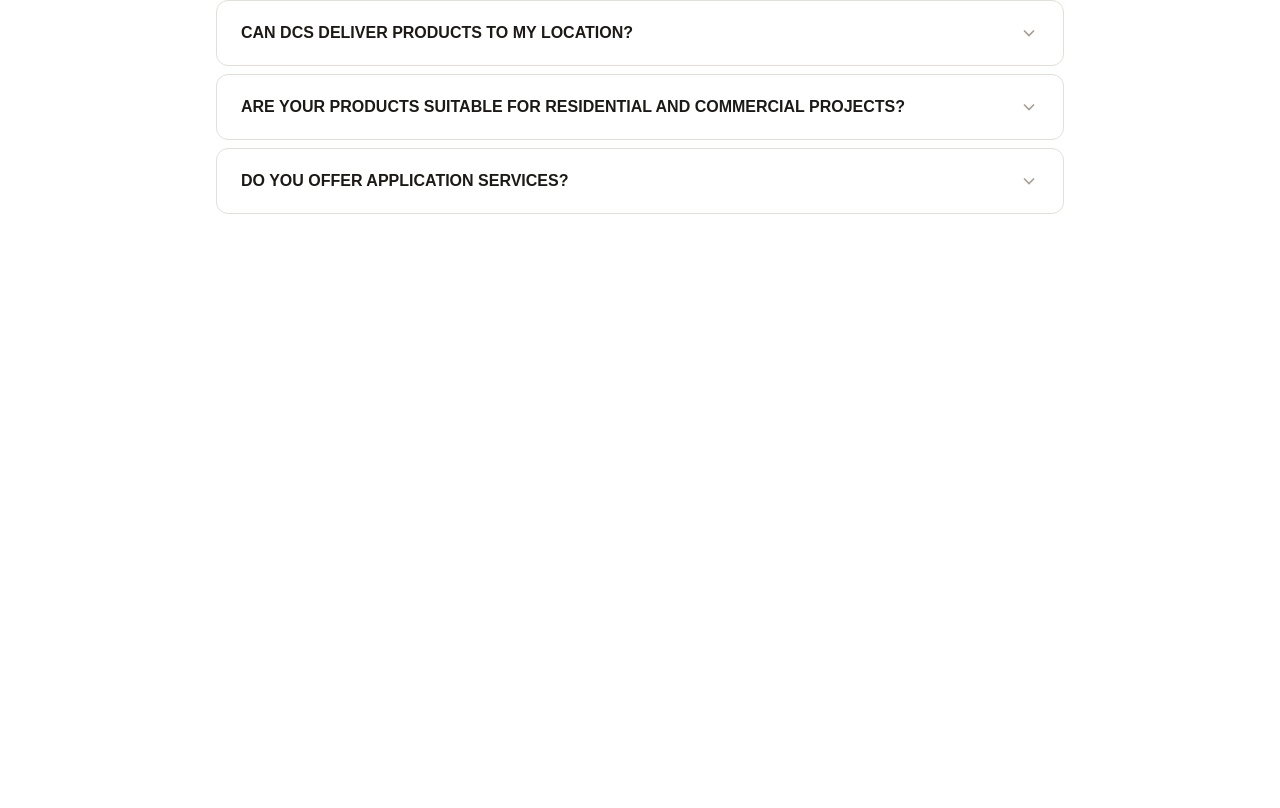
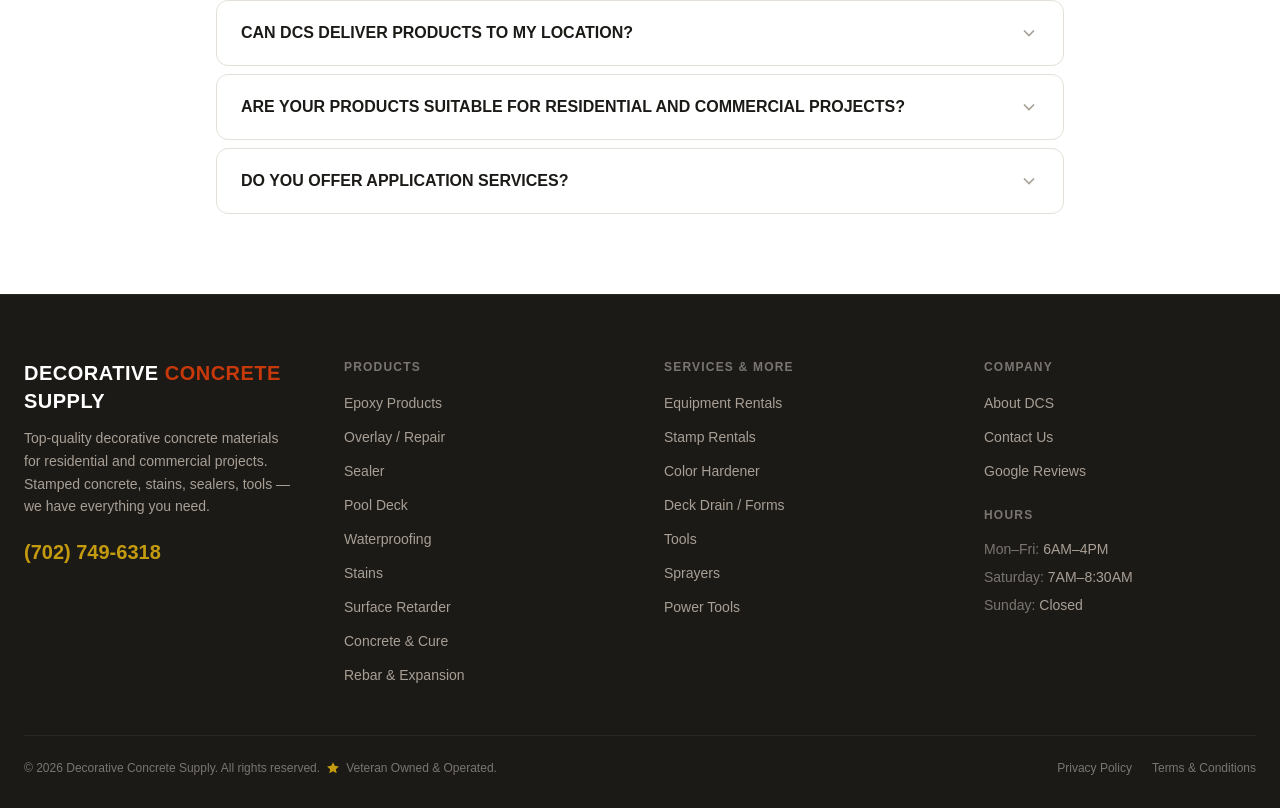
Before and after one commit to jose0-0/Decorative-Concrete-Supply, a Next.js app in the folder dcslv/: page / in a window 1280 px wide. Shown: the part 6481-7289 px from the top of the page. Before the commit the page ends 6775 px from the top, so only its background shows below. Built offline with nearby package versions, Linux system fonts and the light colour scheme.

Commit message:
created a responsive footer

```diff
--- a/dcslv/app/layout.tsx
+++ b/dcslv/app/layout.tsx
@@ -1,6 +1,6 @@
 import type { Metadata } from "next";
 import { Geist, Geist_Mono } from "next/font/google";
-import { Nav } from "@/components";
+import { Footer, Nav } from "@/components";
 import RevealProvider from "@/components/RevealProvider";
 import "./globals.css";
 
@@ -32,6 +32,7 @@
         <Nav />
         <RevealProvider />
         {children}
+        <Footer />
       </body>
     </html>
   );
--- /dev/null
+++ b/dcslv/components/Footer.tsx
@@ -0,0 +1,236 @@
+import Link from "next/link";
+
+/* ─────────────────────────────────────────────
+   TYPES
+───────────────────────────────────────────── */
+interface NavLink {
+  label: string;
+  href: string;
+  external?: boolean;
+}
+
+interface FooterColumn {
+  heading: string;
+  links: NavLink[];
+}
+
+/* ─────────────────────────────────────────────
+   DATA
+───────────────────────────────────────────── */
+const columns: FooterColumn[] = [
+  {
+    heading: "Products",
+    links: [
+      {
+        label: "Epoxy Products",
+        href: "https://dcslv.net/epoxy-products-in-las-vegas-nevada/",
+      },
+      {
+        label: "Overlay / Repair",
+        href: "https://dcslv.net/overlay-in-las-vegas-nevada/",
+      },
+      {
+        label: "Sealer",
+        href: "https://dcslv.net/sealer-in-las-vegas-nevada/",
+      },
+      {
+        label: "Pool Deck",
+        href: "https://dcslv.net/pool-deck-in-las-vegas-nevada/",
+      },
+      {
+        label: "Waterproofing",
+        href: "https://dcslv.net/water-proofing-systems/",
+      },
+      {
+        label: "Stains",
+        href: "https://dcslv.net/stains-in-las-vegas-nevada/",
+      },
+      {
+        label: "Surface Retarder",
+        href: "https://dcslv.net/concrete-retarder/",
+      },
+      {
+        label: "Concrete & Cure",
+        href: "https://dcslv.net/concrete-and-products/",
+      },
+      {
+        label: "Rebar & Expansion",
+        href: "https://dcslv.net/construction-supplies-in-las-vegas-nevada/",
+      },
+    ],
+  },
+  {
+    heading: "Services & More",
+    links: [
+      {
+        label: "Equipment Rentals",
+        href: "https://dcslv.net/construction-equipment-rentals-in-las-vegas-nevada/",
+      },
+      { label: "Stamp Rentals", href: "https://dcslv.net/stamps-2/" },
+      {
+        label: "Color Hardener",
+        href: "https://dcslv.net/stamps-and-color-hardener/",
+      },
+      { label: "Deck Drain / Forms", href: "https://dcslv.net/deck-drain/" },
+      { label: "Tools", href: "https://dcslv.net/hand-tools/" },
+      { label: "Sprayers", href: "https://dcslv.net/hoses-and-sprayers/" },
+      {
+        label: "Power Tools",
+        href: "https://dcslv.net/construction-tools-in-las-vegas-nevada/",
+      },
+    ],
+  },
+];
+
+const companyLinks: NavLink[] = [
+  { label: "About DCS", href: "https://dcslv.net/" },
+  { label: "Contact Us", href: "https://dcslv.net/contact-us-2/" },
+  {
+    label: "Google Reviews",
+    href: "https://www.google.com/search?q=decorative+concrete+supply+las+vegas",
+    external: true,
+  },
+];
+
+const hours: { day: string; time: string }[] = [
+  { day: "Mon–Fri", time: "6AM–4PM" },
+  { day: "Saturday", time: "7AM–8:30AM" },
+  { day: "Sunday", time: "Closed" },
+];
+
+const legalLinks: NavLink[] = [
+  { label: "Privacy Policy", href: "#" },
+  { label: "Terms & Conditions", href: "#" },
+];
+
+const currentYear = new Date().getFullYear();
+const Footer = () => {
+  return (
+    <>
+      <footer className="bg-stone-900 text-white border-t border-stone-800">
+        <div className="max-w-7xl mx-auto px-6 pt-16 pb-8">
+          {/* ── Top grid ── */}
+          <div className="grid grid-cols-1 sm:grid-cols-2 lg:grid-cols-4 gap-12 mb-12">
+            {/* Brand column */}
+            <div>
+              <p className="font-head font-black text-xl uppercase tracking-wide mb-3">
+                Decorative <span className="text-brand">Concrete</span> Supply
+              </p>
+              <p className="text-sm text-stone-400 font-light leading-relaxed mb-5 max-w-xs">
+                Top-quality decorative concrete materials for residential and
+                commercial projects. Stamped concrete, stains, sealers, tools —
+                we have everything you need.
+              </p>
+              <a
+                href="tel:7027496318"
+                className="font-head font-bold text-xl text-gold hover:text-gold/80 transition-colors"
+              >
+                (702) 749-6318
+              </a>
+            </div>
+
+            {/* Products & Services columns */}
+            {columns.map((column) => (
+              <div key={column.heading}>
+                <p className="font-head font-bold text-xs tracking-widest uppercase text-stone-500 mb-4">
+                  {column.heading}
+                </p>
+                <ul className="space-y-2.5">
+                  {column.links.map((link) => (
+                    <li key={link.href}>
+                      <Link
+                        href={link.href}
+                        className="text-sm text-stone-400 hover:text-white transition-colors"
+                      >
+                        {link.label}
+                      </Link>
+                    </li>
+                  ))}
+                </ul>
+              </div>
+            ))}
+
+            {/* Company + Hours column */}
+            <div>
+              <p className="font-head font-bold text-xs tracking-widest uppercase text-stone-500 mb-4">
+                Company
+              </p>
+              <ul className="space-y-2.5 mb-6">
+                {companyLinks.map((link) => (
+                  <li key={link.href}>
+                    {link.external ? (
+                      <a
+                        href={link.href}
+                        target="_blank"
+                        rel="noopener noreferrer"
+                        className="text-sm text-stone-400 hover:text-white transition-colors"
+                      >
+                        {link.label}
+                      </a>
+                    ) : (
+                      <Link
+                        href={link.href}
+                        className="text-sm text-stone-400 hover:text-white transition-colors"
+                      >
+                        {link.label}
+                      </Link>
+                    )}
+                  </li>
+                ))}
+              </ul>
+
+              {/* Hours */}
+              <p className="font-head font-bold text-xs tracking-widest uppercase text-stone-500 mb-3">
+                Hours
+              </p>
+              <ul className="text-sm text-stone-400 leading-loose font-light">
+                {hours.map(({ day, time }) => (
+                  <li key={day}>
+                    <span className="text-stone-500">{day}:</span> {time}
+                  </li>
+                ))}
+              </ul>
+            </div>
+          </div>
+
+          {/* ── Bottom bar ── */}
+          <div className="border-t border-stone-800 pt-6 flex flex-col sm:flex-row justify-between items-start sm:items-center gap-4 text-xs text-stone-500">
+            {/* Copyright + veteran badge */}
+            <span className="inline-flex items-center gap-1.5">
+              &copy; {currentYear} Decorative Concrete Supply. All rights
+              reserved.
+              <StarIcon className="w-3.5 h-3.5 text-gold fill-current" />
+              Veteran Owned &amp; Operated.
+            </span>
+
+            {/* Legal links */}
+            <nav aria-label="Legal links">
+              <ul className="flex gap-5">
+                {legalLinks.map((link) => (
+                  <li key={link.label}>
+                    <Link
+                      href={link.href}
+                      className="hover:text-white transition-colors"
+                    >
+                      {link.label}
+                    </Link>
+                  </li>
+                ))}
+              </ul>
+            </nav>
+          </div>
+        </div>
+      </footer>
+    </>
+  );
+};
+
+export default Footer;
+
+function StarIcon({ className }: { className?: string }) {
+  return (
+    <svg className={className} viewBox="0 0 24 24" aria-hidden="true">
+      <polygon points="12 2 15.09 8.26 22 9.27 17 14.14 18.18 21.02 12 17.77 5.82 21.02 7 14.14 2 9.27 8.91 8.26 12 2" />
+    </svg>
+  );
+}
--- a/dcslv/components/index.ts
+++ b/dcslv/components/index.ts
@@ -10,6 +10,7 @@
 import Promostrip from "./Promostrip";
 import Locations from "./Locations";
 import FAQ from "./FAQ";
+import Footer from "./Footer";
 
 export {
   Nav,
@@ -24,4 +25,5 @@
   Promostrip,
   Locations,
   FAQ,
+  Footer,
 };
```
